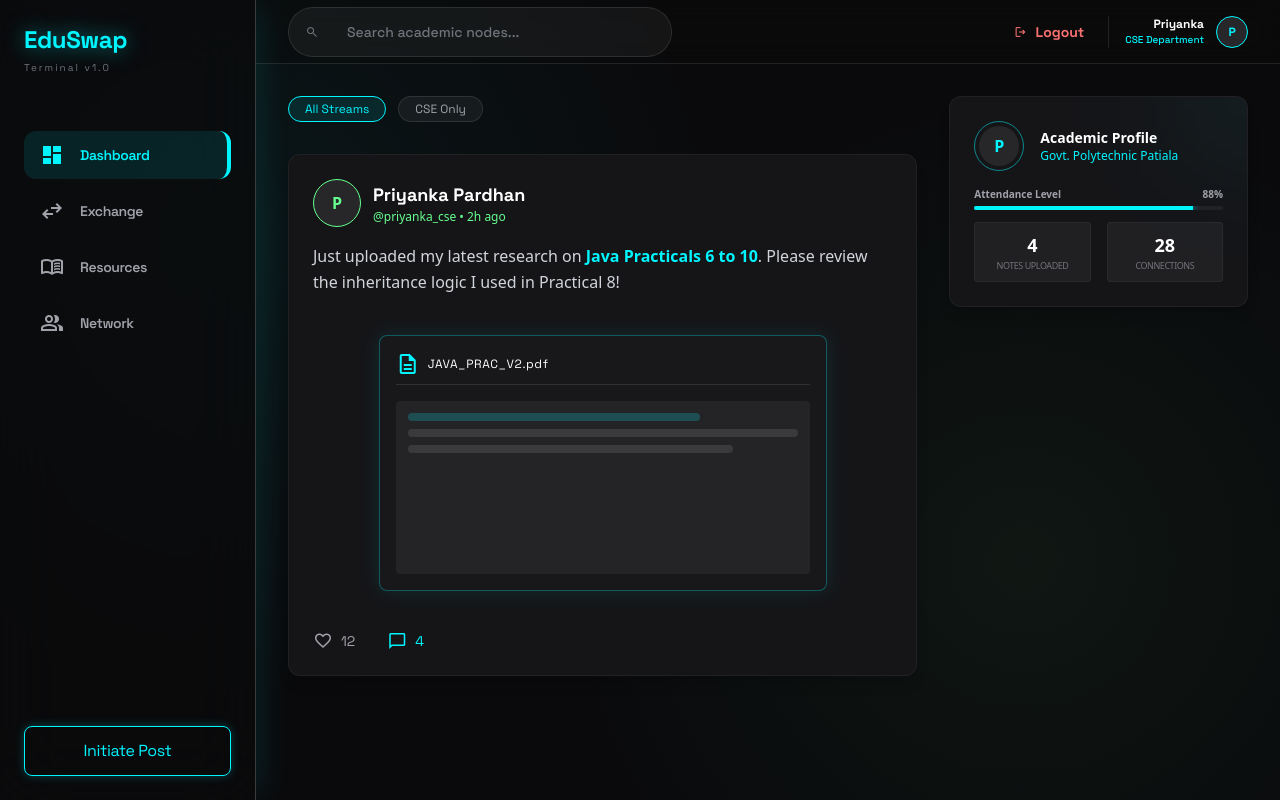
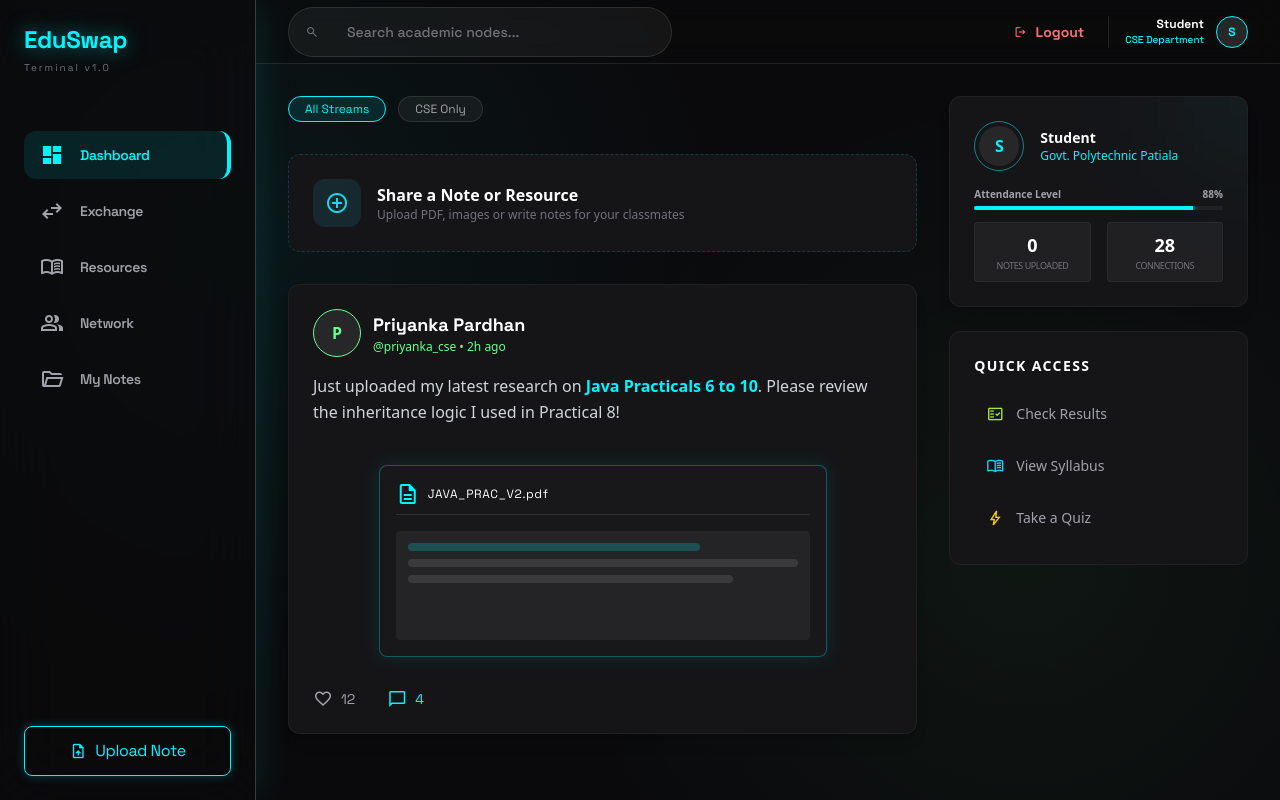
Before and after one commit to p4priyanka-2809/Eduswap, a website: page dashboard.html in a window 1280 px wide. Drawn offline with nearby package versions, Linux system fonts and the light colour scheme.

Commit message:
Update dashboard.html

```diff
--- a/dashboard.html
+++ b/dashboard.html
@@ -4,30 +4,17 @@
     <meta charset="utf-8"/>
     <meta content="width=device-width, initial-scale=1.0" name="viewport"/>
     <title>EduSwap - Dashboard</title>
-
     <script src="https://cdn.tailwindcss.com?plugins=forms,container-queries"></script>
-
     <link href="https://fonts.googleapis.com/css2?family=Space+Grotesk:wght@300;400;500;600;700;900&family=Inter:wght@300;400;500;600&display=swap" rel="stylesheet"/>
     <link href="https://fonts.googleapis.com/css2?family=Material+Symbols+Outlined:wght,FILL@100..700,0..1&display=swap" rel="stylesheet"/>
     <link rel="stylesheet" href="style.css">
-
     <script id="tailwind-config">
       tailwind.config = {
         darkMode: "class",
         theme: {
           extend: {
-            "colors": {
-              "primary-container": "#00f5ff",
-              "secondary-fixed": "#66ff8f",
-              "surface-variant": "#353437",
-              "background": "#0A0A0C",
-            },
-            "fontFamily": {
-              "headline-md": ["Space Grotesk"],
-              "body-lg": ["Inter"],
-              "caption": ["Inter"],
-              "label-md": ["Space Grotesk"],
-            }
+            "colors": { "primary-container": "#00f5ff", "secondary-fixed": "#66ff8f", "background": "#0A0A0C" },
+            "fontFamily": { "headline-md": ["Space Grotesk"], "body-lg": ["Inter"], "label-md": ["Space Grotesk"] }
           }
         }
       }
@@ -35,85 +22,85 @@
 </head>
 <body class="font-body-md text-gray-200 bg-background min-h-screen">
 
-    <!-- ========================================== -->
-    <!-- SIDEBAR (MENU)                             -->
-    <!-- ========================================== -->
+    <!-- SIDEBAR -->
     <aside class="fixed left-0 top-0 h-full flex flex-col p-6 bg-[#0A0A0C]/70 backdrop-blur-[32px] font-['Space_Grotesk'] tracking-tight w-64 border-r border-white/20 shadow-[10px_0_30px_-5px_rgba(0,245,255,0.1)] z-50">
         <div class="mb-10">
             <h1 class="text-2xl font-black text-[#00F5FF] drop-shadow-[0_0_10px_#00F5FF80]">EduSwap</h1>
             <p class="text-[10px] text-zinc-500 tracking-[0.2em] mt-1">Terminal v1.0</p>
         </div>
-
-        <!-- Yahan rakha hai tumhara sahi Nav Menu -->
         <nav class="flex-1 space-y-2 mt-4">
-
-            <!-- 1. Dashboard -->
-            <a href="dashboard.html" class="flex items-center gap-4 px-4 py-3 text-zinc-400 hover:text-white hover:bg-white/5 rounded-xl transition-all group">
+            <a href="dashboard.html" class="flex items-center gap-4 px-4 py-3 text-zinc-400 hover:text-white hover:bg-white/5 rounded-xl transition-all">
                 <span class="material-symbols-outlined">dashboard</span>
                 <span class="font-label-md font-semibold text-sm">Dashboard</span>
             </a>
-
-            <!-- 2. Exchange -->
-            <a href="exchange.html" class="flex items-center gap-4 px-4 py-3 text-zinc-400 hover:text-white hover:bg-white/5 rounded-xl transition-all group">
+            <a href="exchange.html" class="flex items-center gap-4 px-4 py-3 text-zinc-400 hover:text-white hover:bg-white/5 rounded-xl transition-all">
                 <span class="material-symbols-outlined">swap_horiz</span>
                 <span class="font-label-md font-semibold text-sm">Exchange</span>
             </a>
-
-            <!-- 3. Resources (Department Hub par jayega) -->
-            <a href="department.html" class="flex items-center gap-4 px-4 py-3 text-zinc-400 hover:text-white hover:bg-white/5 rounded-xl transition-all group">
+            <a href="department.html" class="flex items-center gap-4 px-4 py-3 text-zinc-400 hover:text-white hover:bg-white/5 rounded-xl transition-all">
                 <span class="material-symbols-outlined">menu_book</span>
                 <span class="font-label-md font-semibold text-sm">Resources</span>
             </a>
-
-            <!-- 4. Network -->
-            <a href="network.html" class="flex items-center gap-4 px-4 py-3 text-zinc-400 hover:text-white hover:bg-white/5 rounded-xl transition-all group">
+            <a href="network.html" class="flex items-center gap-4 px-4 py-3 text-zinc-400 hover:text-white hover:bg-white/5 rounded-xl transition-all">
                 <span class="material-symbols-outlined">group</span>
                 <span class="font-label-md font-semibold text-sm">Network</span>
             </a>
-
+            <a href="resources.html" class="flex items-center gap-4 px-4 py-3 text-zinc-400 hover:text-white hover:bg-white/5 rounded-xl transition-all">
+                <span class="material-symbols-outlined">folder_open</span>
+                <span class="font-label-md font-semibold text-sm">My Notes</span>
+            </a>
         </nav>
-
         <div class="mt-auto">
-            <button onclick="handlePostClick()" class="w-full py-3 px-4 border border-[#00F5FF] text-[#00F5FF] rounded-lg font-label-md hover:bg-[#00F5FF]/10 transition-all duration-300 shadow-[0_0_10px_#00f5ff40] active:scale-95">
-                Initiate Post
+            <button onclick="handlePostClick()" class="w-full py-3 px-4 border border-[#00F5FF] text-[#00F5FF] rounded-lg font-label-md hover:bg-[#00F5FF]/10 transition-all duration-300 shadow-[0_0_10px_#00f5ff40] active:scale-95 flex items-center justify-center gap-2">
+                <span class="material-symbols-outlined text-[18px]">upload_file</span>
+                Upload Note
             </button>
         </div>
     </aside>
 
-    <!-- ========================================== -->
-    <!-- TOP HEADER                                 -->
-    <!-- ========================================== -->
-    <header class="fixed top-0 right-0 left-64 z-40 flex items-center justify-between px-8 bg-[#0A0A0C]/40 backdrop-blur-md w-auto h-16 border-b border-white/10 font-['Space_Grotesk'] font-medium">
+    <!-- HEADER -->
+    <header class="fixed top-0 right-0 left-64 z-40 flex items-center justify-between px-8 bg-[#0A0A0C]/40 backdrop-blur-md h-16 border-b border-white/10 font-['Space_Grotesk'] font-medium">
         <div class="flex items-center gap-4 bg-white/5 border border-white/10 rounded-full px-4 py-1.5 w-96 focus-within:ring-1 focus-within:ring-[#00F5FF] transition-all">
             <span class="material-symbols-outlined text-zinc-500 text-sm">search</span>
             <input class="bg-transparent border-none focus:ring-0 text-sm text-white placeholder-zinc-500 w-full outline-none" placeholder="Search academic nodes..." type="text"/>
         </div>
         <div class="flex items-center gap-6">
-            <!-- Logout Button (Naya Feature) -->
             <button onclick="logoutUser()" class="flex items-center gap-2 text-red-400 hover:text-red-300 transition-colors text-sm font-bold">
                 <span class="material-symbols-outlined text-sm">logout</span> Logout
             </button>
             <div class="flex items-center gap-3 pl-4 border-l border-white/10">
                 <div class="text-right">
-                    <p class="text-xs font-bold text-white">Priyanka</p>
-                    <p class="text-[10px] text-[#00F5FF]">CSE Department</p>
+                    <p class="text-xs font-bold text-white" data-user-name>Student</p>
+                    <p class="text-[10px] text-[#00F5FF]" data-user-dept>CSE Department</p>
                 </div>
-                <div class="w-8 h-8 rounded-full border border-[#00F5FF] bg-zinc-800 flex items-center justify-center font-bold text-[#00F5FF] text-xs">P</div>
+                <div class="w-8 h-8 rounded-full border border-[#00F5FF] bg-zinc-800 flex items-center justify-center font-bold text-[#00F5FF] text-xs" data-user-avatar>S</div>
             </div>
         </div>
     </header>
 
-    <!-- ========================================== -->
-    <!-- MAIN CONTENT                               -->
-    <!-- ========================================== -->
+    <!-- MAIN -->
     <main class="ml-64 pt-24 px-8 pb-12 grid grid-cols-12 gap-8">
-
         <section class="col-span-8 space-y-8">
             <div class="flex gap-3 mb-6">
-                <span class="px-4 py-1 rounded-full bg-primary-container/10 border border-[#00F5FF] text-[#00F5FF] text-xs font-label-md">All Streams</span>
+                <span class="px-4 py-1 rounded-full bg-primary-container/10 border border-[#00F5FF] text-[#00F5FF] text-xs font-label-md cursor-pointer">All Streams</span>
                 <span class="px-4 py-1 rounded-full bg-white/5 border border-white/10 text-zinc-400 text-xs font-label-md hover:border-white/20 transition-all cursor-pointer">CSE Only</span>
             </div>
 
+            <!-- Quick Upload Card -->
+            <div class="p-6 rounded-xl bg-[#151518] border border-cyan-400/20 border-dashed hover:border-cyan-400/50 transition-all cursor-pointer group" onclick="handlePostClick()">
+                <div class="flex items-center gap-4">
+                    <div class="w-12 h-12 rounded-xl bg-cyan-400/10 flex items-center justify-center text-cyan-400 group-hover:shadow-[0_0_15px_rgba(0,245,255,0.2)] transition-all">
+                        <span class="material-symbols-outlined text-2xl">add_circle</span>
+                    </div>
+                    <div>
+                        <p class="text-white font-heading font-semibold">Share a Note or Resource</p>
+                        <p class="text-zinc-500 text-xs">Upload PDF, images or write notes for your classmates</p>
+                    </div>
+                    <span class="ml-auto text-cyan-400 text-xs font-heading font-bold uppercase tracking-widest opacity-0 group-hover:opacity-100 transition-all">Click to Upload →</span>
+                </div>
+            </div>
+
+            <!-- Sample Post -->
             <div class="p-6 rounded-xl relative overflow-hidden group bg-[#151518] border border-white/5 shadow-lg hover:border-white/10 transition-all">
                 <div class="flex items-start justify-between mb-4">
                     <div class="flex items-center gap-3">
@@ -127,27 +114,25 @@
                 <p class="font-body-md text-gray-300 mb-6 leading-relaxed">
                     Just uploaded my latest research on <span class="text-[#00F5FF] font-bold">Java Practicals 6 to 10</span>. Please review the inheritance logic I used in Practical 8!
                 </p>
-
                 <div class="py-4 flex justify-center">
-                    <div class="w-full max-w-md h-64 bg-zinc-900 rounded-lg flex flex-col p-4 relative border border-[#00F5FF]/30 shadow-[0_0_20px_rgba(0,245,255,0.1)]">
+                    <div class="w-full max-w-md h-48 bg-zinc-900 rounded-lg flex flex-col p-4 border border-[#00F5FF]/30 shadow-[0_0_20px_rgba(0,245,255,0.1)]">
                         <div class="flex items-center gap-2 mb-4 border-b border-white/10 pb-2">
                             <span class="material-symbols-outlined text-[#00F5FF]">description</span>
                             <span class="text-xs font-label-md tracking-wider text-white">JAVA_PRAC_V2.pdf</span>
                         </div>
-                        <div class="flex-1 bg-white/5 rounded p-3 space-y-2 overflow-hidden">
+                        <div class="flex-1 bg-white/5 rounded p-3 space-y-2">
                             <div class="h-2 w-3/4 bg-[#00F5FF]/20 rounded"></div>
                             <div class="h-2 w-full bg-white/10 rounded"></div>
                             <div class="h-2 w-5/6 bg-white/10 rounded"></div>
                         </div>
                     </div>
                 </div>
-
-                <div class="flex items-center gap-8 mt-6">
-                    <button class="flex items-center gap-2 text-zinc-400 hover:text-[#66ff8f] transition-colors">
+                <div class="flex items-center gap-8 mt-4">
+                    <button class="flex items-center gap-2 text-zinc-400 hover:text-red-400 transition-colors" onclick="toggleLike(this)">
                         <span class="material-symbols-outlined text-[20px]">favorite</span>
                         <span class="text-sm font-label-md">12</span>
                     </button>
-                    <button class="flex items-center gap-2 text-[#00F5FF] hover:scale-110 transition-transform">
+                    <button class="flex items-center gap-2 text-[#00F5FF]" onclick="openComments()">
                         <span class="material-symbols-outlined text-[20px]">chat_bubble</span>
                         <span class="text-sm font-label-md">4</span>
                     </button>
@@ -161,26 +146,25 @@
                 <div class="relative z-10">
                     <div class="flex items-center gap-4 mb-4">
                         <div class="p-1 rounded-full border border-[#00F5FF]/50">
-                            <div class="w-10 h-10 rounded-full bg-zinc-800 flex items-center justify-center font-bold text-[#00F5FF]">P</div>
+                            <div class="w-10 h-10 rounded-full bg-zinc-800 flex items-center justify-center font-bold text-[#00F5FF]" data-user-avatar>S</div>
                         </div>
                         <div>
-                            <p class="text-white font-bold text-sm">Academic Profile</p>
+                            <p class="text-white font-bold text-sm" data-user-name>Student</p>
                             <p class="text-xs text-[#00F5FF]">Govt. Polytechnic Patiala</p>
                         </div>
                     </div>
                     <div class="space-y-3">
                         <div>
                             <div class="flex justify-between text-[10px] text-zinc-400 mb-1 font-bold">
-                                <span>Attendance Level</span>
-                                <span>88%</span>
+                                <span>Attendance Level</span><span>88%</span>
                             </div>
                             <div class="h-1 w-full bg-white/5 rounded-full overflow-hidden">
                                 <div class="h-full bg-[#00F5FF] w-[88%] shadow-[0_0_8px_#00F5FF]"></div>
                             </div>
                         </div>
                         <div class="grid grid-cols-2 gap-4 mt-4">
-                            <div class="text-center p-2 rounded bg-white/5 border border-white/5">
-                                <p class="text-lg font-black text-white">4</p>
+                            <div class="text-center p-2 rounded bg-white/5 border border-white/5" id="notes-count-widget">
+                                <p class="text-lg font-black text-white">0</p>
                                 <p class="text-[9px] text-zinc-500 uppercase tracking-tighter">Notes Uploaded</p>
                             </div>
                             <div class="text-center p-2 rounded bg-white/5 border border-white/5">
@@ -191,10 +175,39 @@
                     </div>
                 </div>
             </div>
+
+            <!-- Quick Links -->
+            <div class="p-6 rounded-xl bg-[#151518] border border-white/5">
+                <h3 class="font-heading text-white font-bold text-sm mb-4 uppercase tracking-widest">Quick Access</h3>
+                <div class="space-y-2">
+                    <a href="results.html" class="flex items-center gap-3 p-3 rounded-xl hover:bg-white/5 transition-all text-zinc-400 hover:text-white group">
+                        <span class="material-symbols-outlined text-[18px] text-lime-400">fact_check</span>
+                        <span class="text-sm font-heading">Check Results</span>
+                        <span class="material-symbols-outlined text-[14px] ml-auto opacity-0 group-hover:opacity-100 transition-all">arrow_forward</span>
+                    </a>
+                    <a href="syllabus.html" class="flex items-center gap-3 p-3 rounded-xl hover:bg-white/5 transition-all text-zinc-400 hover:text-white group">
+                        <span class="material-symbols-outlined text-[18px] text-cyan-400">menu_book</span>
+                        <span class="text-sm font-heading">View Syllabus</span>
+                        <span class="material-symbols-outlined text-[14px] ml-auto opacity-0 group-hover:opacity-100 transition-all">arrow_forward</span>
+                    </a>
+                    <a href="quiz.html" class="flex items-center gap-3 p-3 rounded-xl hover:bg-white/5 transition-all text-zinc-400 hover:text-white group">
+                        <span class="material-symbols-outlined text-[18px] text-yellow-400">bolt</span>
+                        <span class="text-sm font-heading">Take a Quiz</span>
+                        <span class="material-symbols-outlined text-[14px] ml-auto opacity-0 group-hover:opacity-100 transition-all">arrow_forward</span>
+                    </a>
+                </div>
+            </div>
         </aside>
     </main>
 
-    <!-- Humesha Body khatam hone se pehle Script aayegi -->
     <script src="script.js"></script>
+    <script>
+        // Update notes count on dashboard
+        document.addEventListener('DOMContentLoaded', () => {
+            const notes = JSON.parse(localStorage.getItem('eduswap_notes') || '[]');
+            const el = document.getElementById('notes-count-widget');
+            if (el) el.querySelector('p').textContent = notes.length;
+        });
+    </script>
 </body>
 </html>
```
